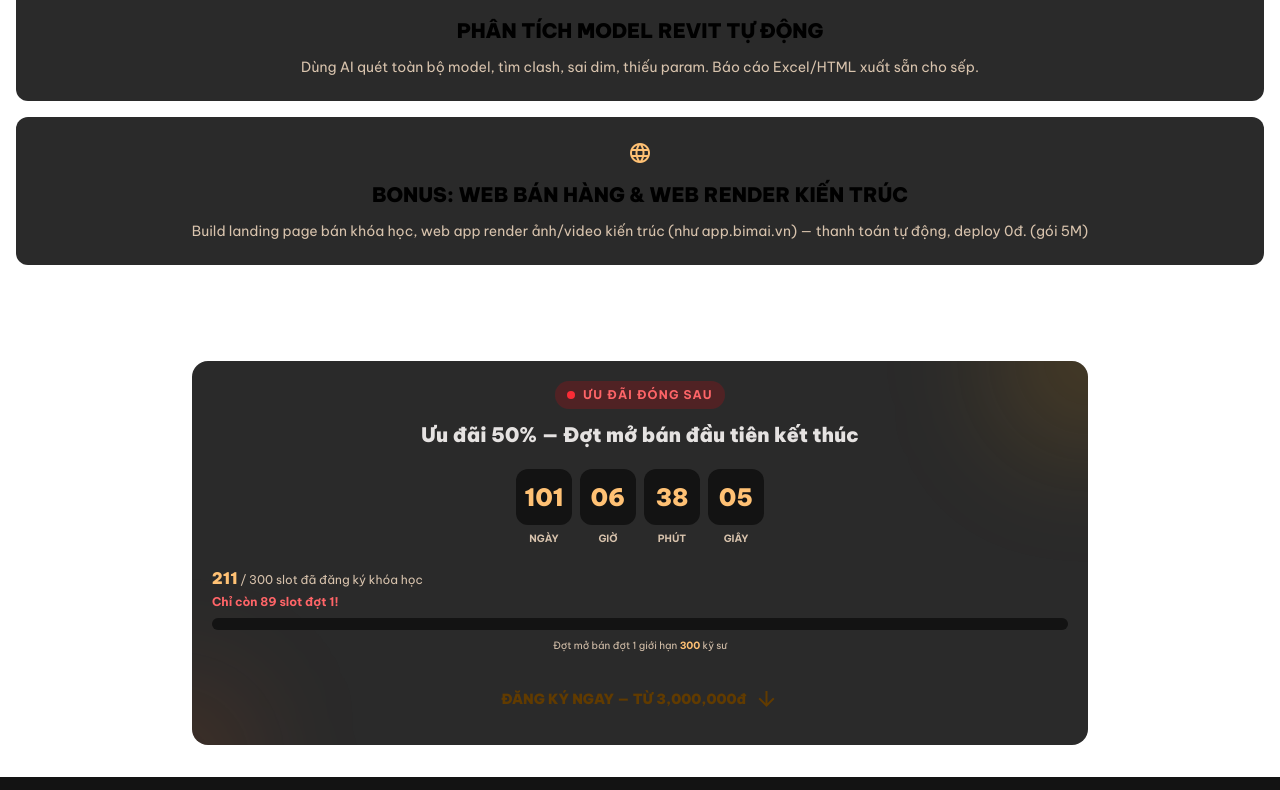
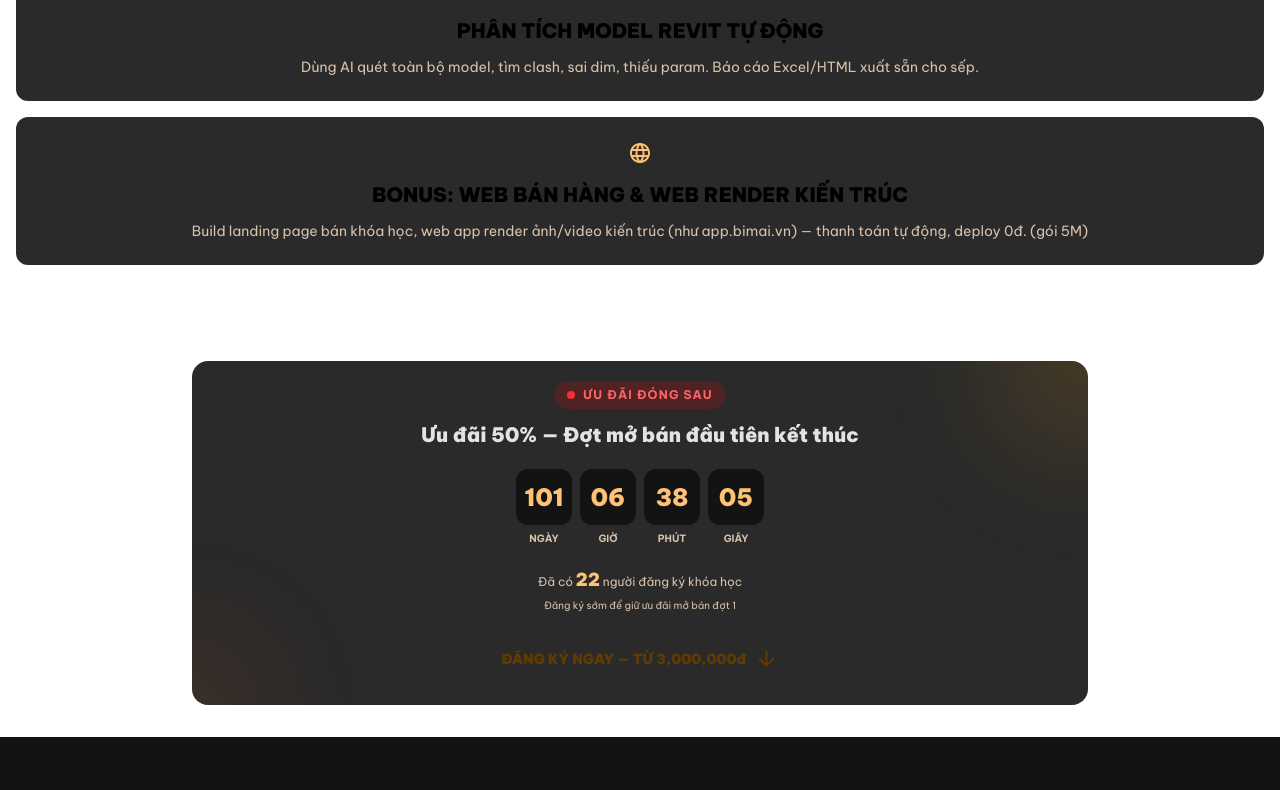
Before and after one commit to hoanghd218/learn-revit-api-vibe-coding-2026-english, a Next.js app: page / in a window 1280 px wide. Shown: the part 2007-2797 px from the top of the page. Built offline with nearby package versions, Linux system fonts and the light colour scheme.

Commit message:
fix: replace fake 211/300 slot counter with actual 22 registrations

```diff
--- a/src/components/Bonuses.tsx
+++ b/src/components/Bonuses.tsx
@@ -131,8 +131,7 @@ export default function Bonuses() {
                         Trị giá {bonus.value}
                       </span>
                       <span
-                        className={`px-2 py-0.5 rounded-full text-[10px] font-black ${
-                          bonus.plan === "option2"
+                        className={`px-2 py-0.5 rounded-full text-[10px] font-black ${bonus.plan === "option2"
                             ? "bg-red-600/20 text-red-400"
                             : "bg-green-600/20 text-green-400"
                           }`}
@@ -167,7 +166,7 @@ export default function Bonuses() {
               </h3>
               <p className="text-sm sm:text-base text-on-surface-variant max-w-lg mx-auto">
                 Buổi group coaching 60 phút mỗi tuần — Tony review code/Add-in/web của học viên,
-                giải đáp thắc mắc, chia sẻ best practice. Học cùng cộng đồng, không có hỗ trợ 1:1.
+                giải đáp thắc mắc, chia sẻ best practice.
               </p>
             </div>
           </div>
--- a/src/components/Countdown.tsx
+++ b/src/components/Countdown.tsx
@@ -34,10 +34,7 @@ export default function Countdown() {
 
   const { days, hours, minutes, seconds } = formatTime(session.target - now);
 
-  const TOTAL_SLOTS = 300;
-  const REGISTERED = 211;
-  const REMAINING = TOTAL_SLOTS - REGISTERED;
-  const percentage = (REGISTERED / TOTAL_SLOTS) * 100;
+  const REGISTERED = 22;
 
   return (
     <section className="py-8 sm:py-12 px-4 sm:px-6">
@@ -80,24 +77,13 @@ export default function Countdown() {
               ))}
             </div>
 
-            {/* Slot progress */}
-            <div className="space-y-2 sm:space-y-3">
-              <div className="flex flex-col sm:flex-row justify-between items-start sm:items-center gap-1 text-xs sm:text-sm">
-                <span className="text-on-surface-variant">
-                  <span className="text-primary font-black text-base sm:text-lg">{REGISTERED}</span> / {TOTAL_SLOTS} slot đã đăng ký khóa học
-                </span>
-                <span className="text-red-400 font-bold animate-pulse">
-                  Chỉ còn {REMAINING} slot đợt 1!
-                </span>
+            {/* Registration counter */}
+            <div className="text-center">
+              <div className="text-xs sm:text-sm text-on-surface-variant">
+                Đã có <span className="text-primary font-black text-lg sm:text-xl">{REGISTERED}</span> người đăng ký khóa học
               </div>
-              <div className="relative w-full h-3 sm:h-4 bg-surface rounded-full overflow-hidden border border-primary/10">
-                <div
-                  className="h-full bg-linear-to-r from-primary to-secondary-container rounded-full transition-all duration-1000 slot-bar-glow"
-                  style={{ width: `${percentage}%` }}
-                />
-              </div>
-              <p className="text-center text-on-surface-variant text-[10px] sm:text-xs">
-                Đợt mở bán đợt 1 giới hạn <span className="text-primary font-bold">{TOTAL_SLOTS}</span> kỹ sư
+              <p className="text-on-surface-variant text-[10px] sm:text-xs mt-1">
+                Đăng ký sớm để giữ ưu đãi mở bán đợt 1
               </p>
             </div>
 
--- a/src/components/FinalCTA.tsx
+++ b/src/components/FinalCTA.tsx
@@ -3,7 +3,7 @@
 import ScrollReveal from "./ScrollReveal";
 
 const ZALO_LINK = "https://zalo.me/g/ghjisy452";
-const SLOTS_LEFT = 89;
+const REGISTERED = 22;
 
 export default function FinalCTA() {
   return (
@@ -26,11 +26,10 @@ export default function FinalCTA() {
           {/* Urgency bar */}
           <div className="inline-flex flex-wrap justify-center items-center gap-2 sm:gap-3 px-4 sm:px-6 py-2.5 sm:py-3 rounded-full bg-red-600/15 border border-red-500/30 animate-bounce-subtle max-w-full">
             <span className="material-symbols-outlined text-red-400 animate-pulse text-lg sm:text-2xl shrink-0">
-              warning
+              local_fire_department
             </span>
             <span className="text-red-300 font-bold text-sm sm:text-base text-center">
-              Đợt mở bán đợt 1 — chỉ còn{" "}
-              <span className="text-red-400 font-black text-lg sm:text-xl">{SLOTS_LEFT}</span> slot!
+              Đợt mở bán đợt 1 — đăng ký sớm để giữ ưu đãi!
             </span>
           </div>
 
@@ -55,7 +54,7 @@ export default function FinalCTA() {
             </a>
           </div>
           <p className="text-on-surface-variant font-medium text-sm sm:text-base">
-            Hơn 211 kỹ sư BIM, chủ doanh nghiệp, quản lý đã đăng ký · còn {SLOTS_LEFT} slot đợt 1
+            Đã có {REGISTERED} kỹ sư BIM, chủ doanh nghiệp, quản lý đăng ký khóa học
           </p>
         </div>
       </ScrollReveal>
--- a/src/components/Hero.tsx
+++ b/src/components/Hero.tsx
@@ -2,9 +2,7 @@
 
 import Image from "next/image";
 
-const TOTAL_SLOTS = 300;
-const REGISTERED = 211;
-const REMAINING = TOTAL_SLOTS - REGISTERED;
+const REGISTERED = 22;
 
 export default function Hero() {
   return (
@@ -78,10 +76,10 @@ export default function Hero() {
             <span className="material-symbols-outlined text-red-400 text-lg animate-pulse">group</span>
             <div className="text-left">
               <div className="text-xs sm:text-sm text-red-300 font-bold">
-                <span className="text-base sm:text-lg text-red-400 font-black">{REGISTERED}</span>/{TOTAL_SLOTS} slot đã đăng ký khóa học
+                Đã có <span className="text-base sm:text-lg text-red-400 font-black">{REGISTERED}</span> người đăng ký khóa học
               </div>
               <div className="text-[10px] sm:text-xs text-red-400/80">
-                Chỉ còn <span className="font-black text-red-400">{REMAINING} slot</span> đợt 1!
+                Đăng ký sớm để giữ ưu đãi đợt 1!
               </div>
             </div>
           </div>
--- a/src/components/Pricing.tsx
+++ b/src/components/Pricing.tsx
@@ -94,7 +94,7 @@ export default function Pricing() {
         <ScrollReveal>
           <div className="text-center mb-10">
             <div className="inline-block px-3 py-1 rounded-full bg-red-600/20 text-red-400 text-xs font-black mb-4 animate-pulse">
-              ƯU ĐÃI MỞ BÁN ĐỢT 1 — CHỈ CÒN 89 SLOT
+              ƯU ĐÃI MỞ BÁN ĐỢT 1 — ĐÃ CÓ 22 NGƯỜI ĐĂNG KÝ
             </div>
             <h2 className="text-3xl sm:text-5xl font-black tracking-tighter mb-3">
               Đây Là TẤT CẢ Những Gì Bạn Nhận Được
@@ -287,7 +287,7 @@ export default function Pricing() {
                     Tại sao phải đăng ký NGAY?
                   </div>
                   <h4 className="font-black text-base sm:text-lg mb-1">
-                    Đợt 1 chỉ còn 89 slot · Bonus 48h hết sau giờ
+                    Đợt 1 đang mở bán · Bonus 48h hết sau giờ
                   </h4>
                   <p className="text-xs sm:text-sm text-on-surface-variant">
                     Sau đợt 1: giá quay lại 10M, không còn fast action bonus, không còn group coaching subsidy.
```
Lines whose indentation alone changed are shown as unchanged.
